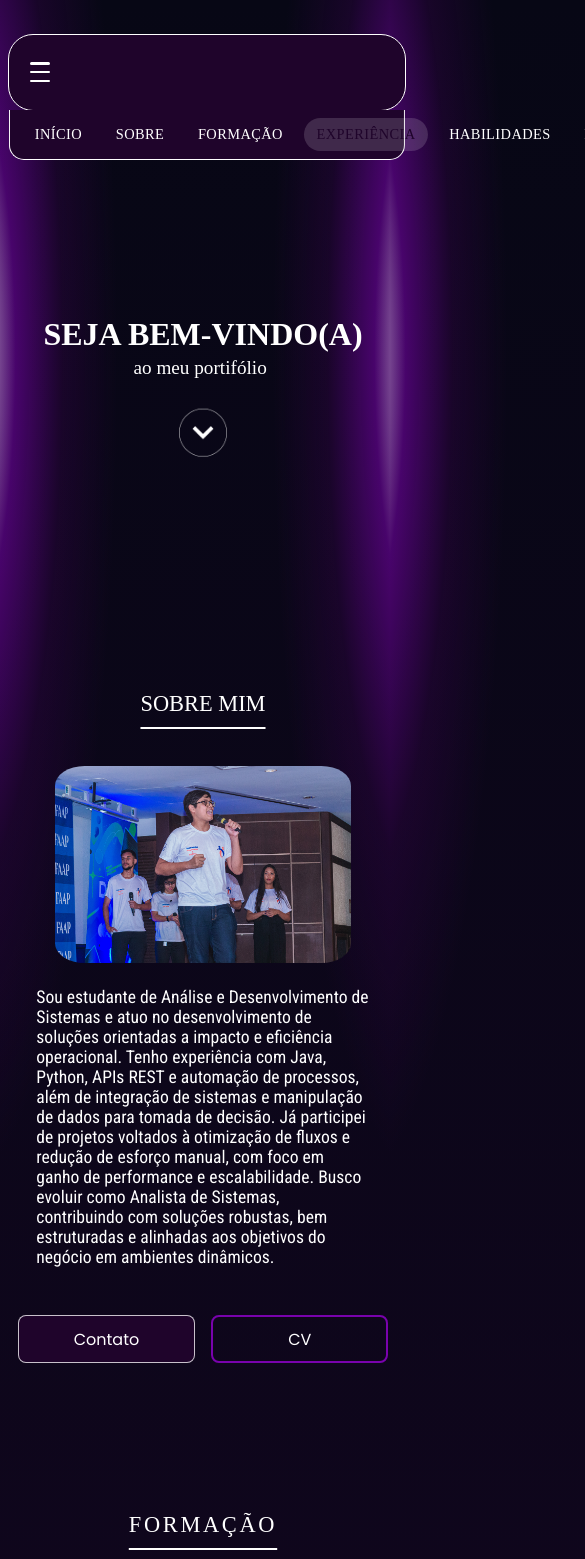
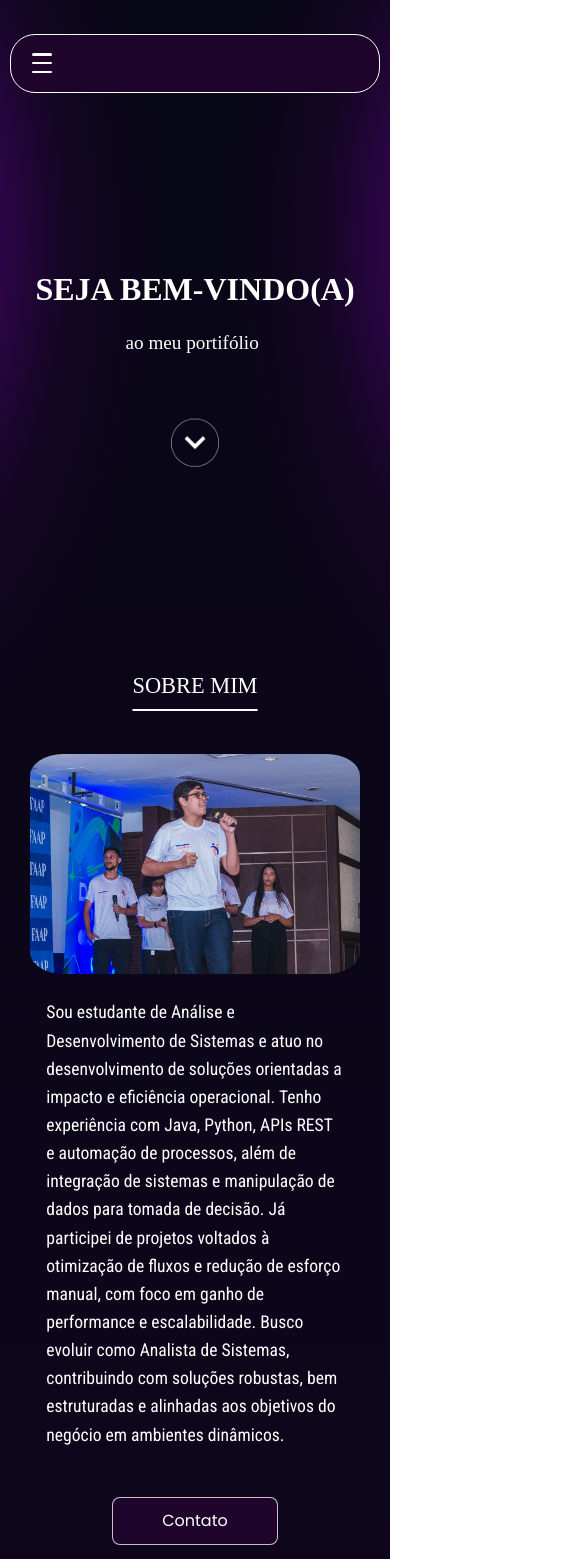
Before and after one commit to Reladislau/RenanLadislau, a React (Vite) app: page / in a window 390 px wide. Shown: the top 1559 px of the page, 585 px wide, since content can reach past the window. Built offline with nearby package versions, Linux system fonts and the light colour scheme; a web font is replaced by a local one.

Commit message:
feat: Adicionando a Responsividade de tablet 768px

```diff
--- a/src/App.css
+++ b/src/App.css
@@ -4,6 +4,16 @@
 html {
   scroll-behavior: smooth;
   scroll-padding-top: 12vh;
+  width: 100%;
+  margin: 0;
+  padding: 0;
+  overflow-x: hidden;
+}
+
+*,
+*::before,
+*::after {
+  box-sizing: border-box;
 }
 
 section {
@@ -11,6 +21,8 @@ section {
 }
 
 body{
+  margin: 0;
+  padding: 0;
   height: auto;
   padding-bottom: 90px;
   background:
@@ -33,6 +45,70 @@ body{
   overflow-x: hidden;
 }
 
+#root {
+  width: 100%;
+  max-width: 100%;
+  min-height: 100vh;
+  overflow-x: hidden;
+}
+
+section {
+  width: 100%;
+  overflow-x: clip;
+}
+
+@media (max-width: 1024px) {
+  body {
+    padding-bottom: 72px;
+    background:
+      radial-gradient(
+        ellipse 52vw 90vh at -18% 40vh,
+        rgba(255, 255, 255, 0.85) 0%,
+        rgba(121, 2, 173, 0.5) 35%,
+        rgba(54, 2, 76, 0.32) 68%,
+        rgba(31, 4, 43, 0) 100%
+      ),
+      radial-gradient(
+        ellipse 52vw 90vh at 118% 40vh,
+        rgba(255, 255, 255, 0.85) 0%,
+        rgba(121, 2, 173, 0.5) 35%,
+        rgba(54, 2, 76, 0.32) 68%,
+        rgba(31, 4, 43, 0) 100%
+      ),
+      linear-gradient(to bottom, #070715, #1f042b, #000000);
+  }
+}
+
+@media (max-width: 768px) {
+  html {
+    scroll-padding-top: 92px;
+  }
+
+  section {
+    scroll-margin-top: 92px;
+  }
+
+  body {
+    padding-bottom: 48px;
+    background:
+      radial-gradient(
+        ellipse 70vw 62vh at -28% 28vh,
+        rgba(255, 255, 255, 0.65) 0%,
+        rgba(121, 2, 173, 0.38) 34%,
+        rgba(54, 2, 76, 0.22) 66%,
+        rgba(31, 4, 43, 0) 100%
+      ),
+      radial-gradient(
+        ellipse 70vw 62vh at 128% 28vh,
+        rgba(255, 255, 255, 0.65) 0%,
+        rgba(121, 2, 173, 0.38) 34%,
+        rgba(54, 2, 76, 0.22) 66%,
+        rgba(31, 4, 43, 0) 100%
+      ),
+      linear-gradient(to bottom, #070715, #1f042b, #000000);
+  }
+}
+
 
 body::-webkit-scrollbar {
   display: none; /* Chrome, Safari e Opera */
--- a/src/components/AboutMe/CSS/AboutMe.module.css
+++ b/src/components/AboutMe/CSS/AboutMe.module.css
@@ -142,52 +142,61 @@
 /* ===== BREAKPOINT: 768px (Tablet - Centralize Starts) ===== */
 @media (max-width: 768px) {
     .about_me_container {
-        width: 95vw;
+        width: 100%;
+        max-width: none;
         margin-top: 60px;
-        padding-bottom: 60px;
+        padding: 0 20px 60px;
     }
 
     .about_me_container h3 {
-        font-size: 1.75rem;
+        font-size: 1.9rem;
+        margin-bottom: 1rem;
     }
 
     .about_me_container p {
-        font-size: 1.4rem;
+        font-size: 1.1rem;
+        line-height: 1.6;
     }
 
     .about_me_content {
         flex-direction: column;
-        gap: 30px;
-        margin-top: 4vh;
+        gap: 32px;
+        margin-top: 24px;
+        width: 100%;
+        max-width: 760px;
     }
 
     .about_me_image_container {
         width: 100%;
+        max-width: 460px;
+        display: flex;
+        justify-content: center;
     }
 
     .about_me_image_container img {
-        width: 80%;
+        width: 100%;
+        max-width: 420px;
         height: auto;
-        max-height: 50vh;
     }
 
     .about_me_text_container {
         width: 100%;
+        max-width: 760px;
         min-height: auto;
-        gap: 1rem;
+        gap: 16px;
     }
 
     .about_me_buttons {
-        flex-direction: row;
-        gap: 1.5rem;
+        flex-direction: column;
+        gap: 16px;
         width: 100%;
     }
 
     .about_me_button_contact,
     .about_me_button_cv {
-        width: 45%;
-        height: 3.5rem;
-        font-size: 1.2rem;
+        width: 100%;
+        height: 48px;
+        font-size: 1rem;
     }
 }
 
--- a/src/components/Contact/CSS/Contact.module.css
+++ b/src/components/Contact/CSS/Contact.module.css
@@ -218,33 +218,6 @@
     line-height: 1.3;
 }
 
-@media (max-width: 980px) {
-    .contact_container {
-        margin-top: 90px;
-    }
-
-    .contact_content {
-        grid-template-columns: minmax(0, 1fr);
-    }
-}
-
-@media (max-width: 640px) {
-    .contact_container {
-        width: min(1120px, 94vw);
-        gap: 1.6rem;
-    }
-
-    .contact_form_card,
-    .contact_info_card {
-        padding: 1.1rem 0.95rem;
-    }
-
-    .contact_actions a {
-        min-height: 2.9rem;
-        font-size: 0.9rem;
-    }
-}
-
 /* ===== BREAKPOINT: 1024px (Desktop - Adjustments only) ===== */
 @media (max-width: 1024px) {
     .contact_container {
@@ -263,56 +236,106 @@
 
 /* ===== BREAKPOINT: 768px (Tablet - Centralize Starts) ===== */
 @media (max-width: 768px) {
+    html{
+        width: 100%;
+    }
+    body{
+        width: 100%;
+    }
     .contact_container {
-        width: min(650px, 90vw);
-        margin: 80px auto 0;
-        gap: 1.5rem;
+        width: 100%;
+        max-width: none;
+        margin: 60px auto 0;
+        gap: 2rem;
+        padding: 0 16px;
+        box-sizing: border-box;
     }
 
     .contact_header h3 {
-        font-size: 1.6rem;
+        font-size: 2rem;
+        margin-bottom: 0.5rem;
     }
 
     .contact_header p {
-        font-size: 0.95rem;
+        font-size: 1rem;
+        line-height: 1.5;
     }
 
     .contact_content {
         grid-template-columns: 1fr;
-        gap: 0.8rem;
-        padding-bottom: 50px;
+        gap: 2rem;
+        padding: 0 0 10px;
     }
 
     .contact_info_card,
     .contact_form_card {
-        padding: 1.1rem 0.9rem;
-        padding-bottom: 30px;
+        padding: 24px 20px;
+        border-radius: 14px;
+    }
+
+    .contact_info_card {
+        padding-bottom: 44px;
+        min-height: auto;
     }
 
     .contact_info_card h4 {
-        font-size: 0.95rem;
+        font-size: 1rem;
+        margin-bottom: 16px;
+    }
+
+    .info_block {
+        padding: 14px 14px;
+        gap: 12px;
+    }
+
+    .location_block {
+        min-height: auto;
     }
 
     .location_item {
         font-size: 1rem;
     }
 
+    .contact_actions {
+        gap: 12px;
+    }
+
     .contact_actions a {
-        font-size: 0.9rem;
-        min-height: 2.6rem;
+        font-size: 0.95rem;
+        min-height: 48px;
+        padding: 0 16px;
     }
 
     .contact_form_card label {
         font-size: 0.95rem;
+        margin-top: 12px;
+    }
+
+    .contact_form_card input,
+    .contact_form_card textarea {
+        padding: 12px 14px;
+        font-size: 1rem;
+    }
+
+    .contact_form_card textarea {
+        min-height: 140px;
+    }
+
+    .contact_form_card button {
+        min-height: 48px;
+        font-size: 1rem;
+        margin-top: 16px;
     }
 }
 
 /* ===== BREAKPOINT: 576px (Mobile) ===== */
 @media (max-width: 576px) {
     .contact_container {
-        width: 95vw;
-        margin: 60px auto 0;
+        width: 100%;
+        margin: 52px auto 0;
         gap: 1.3rem;
+        padding: 0 12px;
+        box-sizing: border-box;
     }
 
     .contact_header h3 {
@@ -325,7 +348,7 @@
 
     .contact_content {
         gap: 0.8rem;
-        padding-bottom: 40px;
+        padding: 0 0 8px;
     }
 
     .contact_info_card,
@@ -386,9 +409,11 @@
 /* ===== BREAKPOINT: 360px (Mobile Small) ===== */
 @media (max-width: 360px) {
     .contact_container {
-        width: 95vw;
-        margin: 45px auto 0;
+        width: 100%;
+        margin: 40px auto 0;
         gap: 1.1rem;
+        padding: 0 10px;
+        box-sizing: border-box;
     }
 
     .contact_header h3 {
@@ -401,7 +426,7 @@
 
     .contact_content {
         gap: 0.7rem;
-        padding-bottom: 30px;
+        padding: 0 0 6px;
     }
 
     .contact_info_card,
--- a/src/components/Formation/CSS/Formation.module.css
+++ b/src/components/Formation/CSS/Formation.module.css
@@ -260,35 +260,62 @@
 @media (max-width: 768px) {
     .formation_container {
         margin-top: 60px;
-        padding: 1px 0 60px;
+        padding: 0 0 60px;
     }
 
     .formation_heading {
-        font-size: 1.75rem;
-        letter-spacing: 0.12em;
-        margin: 10vh 0 0;
+        font-size: 2rem;
+        letter-spacing: 0.08em;
+        margin: 0 0 1rem;
     }
 
     .formation_subheading {
         font-size: 1rem;
+        margin-bottom: 24px;
     }
 
     .formation_carousel_stage {
-        padding-inline: 0.5rem;
+        width: 100%;
+        margin: 0;
+        padding: 0;
     }
 
     .formation_item {
-        width: min(300px, calc(100vw - 3rem));
-        min-height: 480px;
+        width: min(320px, calc(100vw - 24px));
+        min-height: 500px;
+    }
+
+    .formation_item_image1 {
+        width: 92%;
+        height: 190px;
+    }
+
+    .formation_item_image1_special {
+        width: 92%;
+        height: 190px;
+    }
+
+    .formation_item_content {
+        padding: 16px;
     }
 
     .formation_container h4 {
-        font-size: 1.15rem;
+        font-size: 1.2rem;
+    }
+
+    .formation_item_badge {
+        font-size: 0.75rem;
+        padding: 6px 12px;
     }
 
     .formation_item_meta {
         grid-template-columns: 1fr;
-        gap: 0.5rem;
+        gap: 10px;
+    }
+
+    .formation_item_content_location,
+    .formation_item_content_date {
+        padding: 10px 12px;
     }
 }
 
--- a/src/components/footer/footer.module.css
+++ b/src/components/footer/footer.module.css
@@ -14,3 +14,26 @@
     font-size: clamp(0.82rem, 1.9vw, 1rem);
     letter-spacing: 0.03em;
 }
+
+@media (max-width: 768px) {
+    .footer_container {
+        margin-top: 56px;
+        padding: 18px 16px;
+    }
+
+    .footer_container p {
+        font-size: 0.9rem;
+        line-height: 1.5;
+    }
+}
+
+@media (max-width: 576px) {
+    .footer_container {
+        margin-top: 44px;
+        padding: 16px 12px;
+    }
+
+    .footer_container p {
+        font-size: 0.84rem;
+    }
+}
--- a/src/components/home_section/CSS/WelcomeText.module.css
+++ b/src/components/home_section/CSS/WelcomeText.module.css
@@ -91,27 +91,33 @@
 /* ===== BREAKPOINT: 768px (Tablet) ===== */
 @media (max-width: 768px) {
     .welcome_text_container {
-        width: 92vw;
-        height: 65vh;
-        margin-top: 6vh;
+        width: 95vw;
+        height: auto;
+        min-height: 60vh;
+        margin-top: 80px;
+        padding: 40px 20px;
     }
 
     .welcome_text_container h1 {
-        font-size: 2.5rem;
+        font-size: 2.8rem;
+        line-height: 1.2;
+        margin-bottom: 16px;
     }
 
     .welcome_text_container p {
-        font-size: 1.4rem;
-        width: 90%;
+        font-size: 1.3rem;
+        width: 100%;
+        line-height: 1.5;
+        margin-bottom: 32px;
     }
 
     .down_arrow_container {
-        margin-top: 4rem;
+        margin-top: 40px;
     }
 
     .down_arrow_container img {
-        width: 3.5rem;
-        height: 3.5rem;
+        width: 40px;
+        height: 40px;
     }
 }
 
--- a/src/components/navbar/Navbar.jsx
+++ b/src/components/navbar/Navbar.jsx
@@ -14,7 +14,7 @@ const navItems = [
 function Navbar() {
   const [activeSection, setActiveSection] = useState("inicio")
   const [isMenuOpen, setIsMenuOpen] = useState(false)
-  const [isMobile, setIsMobile] = useState(window.innerWidth < 1024)
+  const [isMobile, setIsMobile] = useState(window.innerWidth <= 768)
 
   useEffect(() => {
     const getCurrentSectionId = () => {
@@ -48,7 +48,7 @@ function Navbar() {
     }
 
     const handleResize = () => {
-      const isNowMobile = window.innerWidth < 1024
+      const isNowMobile = window.innerWidth <= 768
       setIsMobile(isNowMobile)
       if (!isNowMobile) {
         setIsMenuOpen(false)
--- a/src/components/navbar/navbar.css
+++ b/src/components/navbar/navbar.css
@@ -85,7 +85,7 @@
     }
 }
 
-/* ===== BREAKPOINT: 1024px - Still Desktop (Laptop Normal) ===== */
+/* ===== BREAKPOINT: 1024px - Laptop (Navbar Normal) ===== */
 @media (max-width: 1024px) {
     .navbar_container {
         width: 90vw;
@@ -97,7 +97,7 @@
     }
 }
 
-/* ===== BREAKPOINT: 768px - Tablet (Hamburger Menu Starts) ===== */
+/* ===== BREAKPOINT: 768px - Tablet/Mobile (Hamburger Menu Starts) ===== */
 @media (max-width: 768px) {
     .navbar_container {
         height: auto;
@@ -144,7 +144,7 @@
         transform: rotate(-45deg) translate(7px, -7px);
     }
 
-    .navbar_list {
+    .navbar_container .navbar_list {
         display: none;
         flex-direction: column;
         position: absolute;
@@ -163,7 +163,7 @@
         box-sizing: border-box;
     }
 
-    .navbar_list_open {
+    .navbar_container .navbar_list.navbar_list_open {
         display: flex;
     }
 
```
Also changed, not shown: src/components/Experience/CSS/Experience.module.css (+36 -19 lines), src/components/Habilities/CSS/Habilities.module.css (+32 -14 lines), src/components/Projects/CSS/Projects.module.css (+32 -14 lines), src/components/title_section/title.css (+7 -4 lines).
